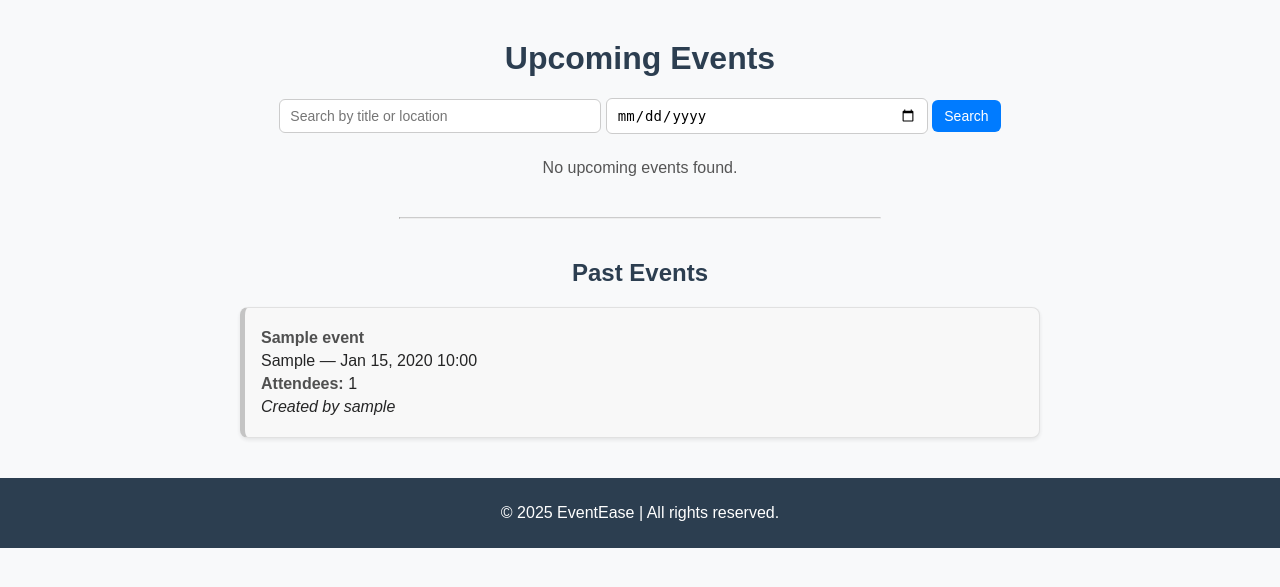
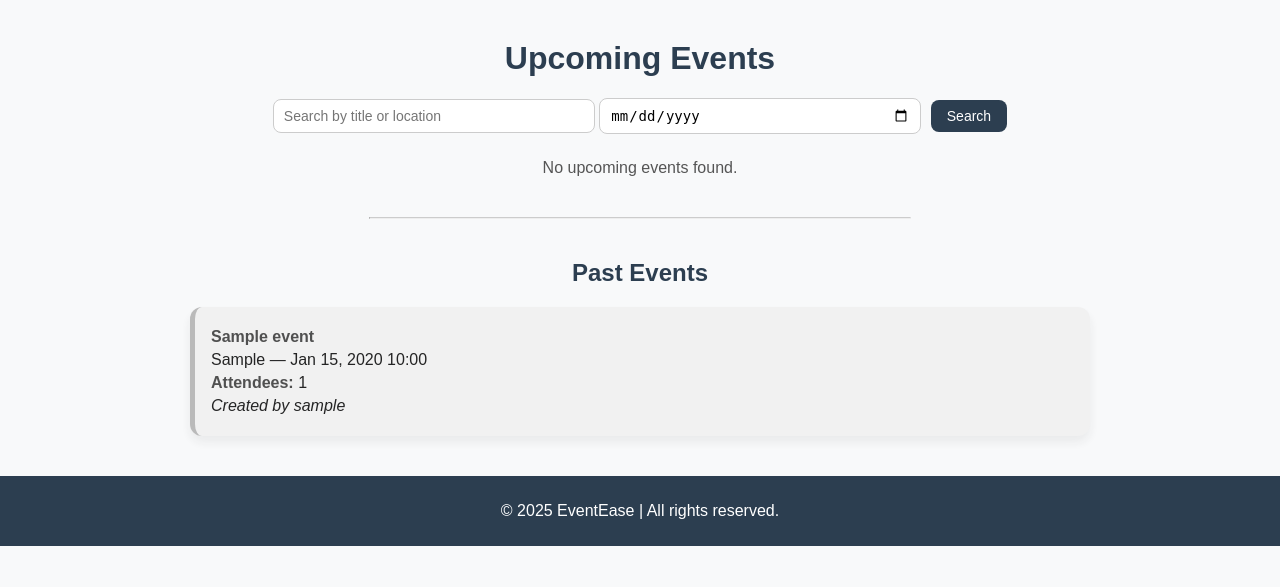
Before and after one commit to zeinali1/capstone-project, a Django app: page /home/ in a window 1280 px wide. Shown: the part 48-635 px from the top of the page. Run offline with Django 5.2, Linux system fonts and the light colour scheme; tables that the repository leaves empty hold one stand-in row (values such as "Sample post").

Commit message:
style.css updates

```diff
--- a/main_app/static/css/style.css
+++ b/main_app/static/css/style.css
@@ -70,23 +71,31 @@ nav {
     font-weight: 500;
 }
 
+/* Event List & Cards */
 .event-list {
     list-style: none;
     padding: 0;
+    display: grid;
+    grid-template-columns: repeat(auto-fit, minmax(300px, 1fr));
+    gap: 20px;
 }
 
 .event-card {
-    background-color: #fff;
-    border: 1px solid #ddd;
-    border-radius: 8px;
-    margin-bottom: 1rem;
+    background-color: #ffffff;
+    border-radius: 12px;
     padding: 1rem;
-    box-shadow: 0 2px 4px rgba(0,0,0,0.1);
+    box-shadow: 0 6px 12px rgba(0,0,0,0.08);
+    transition: transform 0.3s, box-shadow 0.3s;
+}
+
+.event-card:hover {
+    transform: translateY(-5px);
+    box-shadow: 0 12px 24px rgba(0,0,0,0.12);
 }
 
 .event-card.past {
-    background-color: #f8f8f8;
-    border-left: 5px solid #bbb;
+    background-color: #f0f0f0;
+    border-left: 5px solid #b0b0b0;
     opacity: 0.85;
 }
 
@@ -150,47 +185,39 @@ nav {
     width: 300px;
     padding: 8px 10px;
     border: 1px solid #ccc;
-    border-radius: 6px;
+    border-radius: 8px;
     font-size: 14px;
 }
 
 .search-btn {
-    background-color: #007bff;
+    background-color: #2c3e50;
     color: white;
-    padding: 8px 12px;
+    padding: 8px 16px;
     border: none;
-    border-radius: 6px;
+    border-radius: 8px;
     cursor: pointer;
     font-size: 14px;
+    margin-left: 5px;
 }
 
 .search-btn:hover {
-    background-color: #0056b3;
+    background-color: #1b2a3a;
 }
 
 .clear-btn {
-    background-color: #f44336;
+    background-color: #dc3545;
     color: white;
-    padding: 8px 12px;
-    border-radius: 6px;
+    padding: 8px 16px;
+    border-radius: 8px;
     text-decoration: none;
     margin-left: 5px;
 }
 
 .clear-btn:hover {
-    background-color: #c62828;
+    background-color: #c82333;
 }
 
-.badge {
-    display: inline-block;
-    background-color: #f39c12;
-    color: white;
-    padding: 4px 8px;
-    border-radius: 4px;
-    font-size: 12px;
-    margin-left: 5px;
-}
-
+/* Footer */
 footer {
     background-color: #2c3e50;
     color: white;
--- a/main_app/templates/events/event_detail.html
+++ b/main_app/templates/events/event_detail.html
@@ -10,7 +10,7 @@
         {% if is_creator %}
             <p><em>You created this event.</em></p>
             <p><strong>Participants Joined:</strong> {{ participant_count }}</p>
-            <a href="{% url 'update_event' event.pk %}" class="btn btn-edit">Edit</a>
+            <a href="{% url 'edit_event' event.pk %}" class="btn btn-edit">Edit</a>
             <a href="{% url 'delete_event' event.pk %}" class="btn btn-delete">Delete</a>
         {% else %}
             {% if is_joined %}
--- a/main_app/templates/events/home.html
+++ b/main_app/templates/events/home.html
@@ -1,7 +1,7 @@
 {% extends 'base.html' %}
 {% block content %}
 
-<div class="container" style="max-width: 800px; margin: 40px auto;">
+<div class="container" style="max-width: 900px; margin: 40px auto;">
     <h1 style="text-align: center; color: #2c3e50;">Upcoming Events</h1>
 
     <div class="search-section">
@@ -24,17 +24,18 @@
                     <p><strong>Attendees:</strong> {{ event.attendee_count }}</p>
                     <p><em>Created by {{ event.created_by.username }}</em></p>
 
+                    <div class="btn-row">
                         {% if user.is_authenticated %}
                             {% if event.created_by == user %}
                                 <a href="{% url 'edit_event' event.pk %}" class="btn btn-edit">Edit</a>
-                            <a href="{% url 'delete_event' event.pk %}" class="btn btn-leave" style="background-color:#f44336;">Delete</a>
+                                <a href="{% url 'delete_event' event.pk %}" class="btn btn-delete">Delete</a>
                             {% elif event.is_joined %}
-                            <form action="{% url 'leave_event' event.pk %}" method="post">
+                                <form action="{% url 'leave_event' event.pk %}" method="post" style="display:inline;">
                                     {% csrf_token %}
                                     <button type="submit" class="btn btn-leave">Leave</button>
                                 </form>
                             {% else %}
-                            <form action="{% url 'join_event' event.pk %}" method="post">
+                                <form action="{% url 'join_event' event.pk %}" method="post" style="display:inline;">
                                     {% csrf_token %}
                                     <button type="submit" class="btn btn-join">Join</button>
                                 </form>
@@ -42,6 +43,7 @@
                         {% else %}
                             <a href="{% url 'login' %}" class="btn btn-login">Login to join</a>
                         {% endif %}
+                    </div>
                 </li>
             {% endfor %}
         </ul>
```
Also changed, not shown: other parts of main_app/static/css/style.css (+58 -31 lines). Lines whose indentation alone changed are shown as unchanged.
